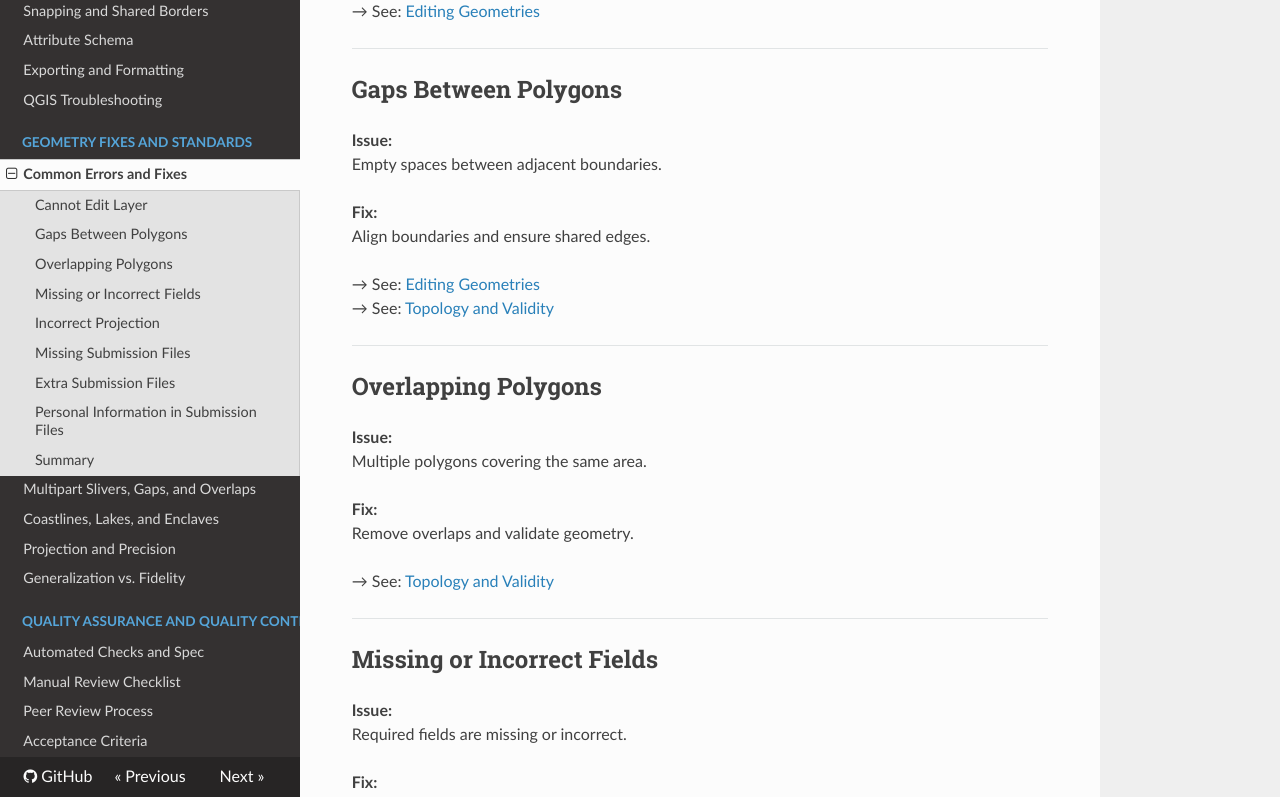
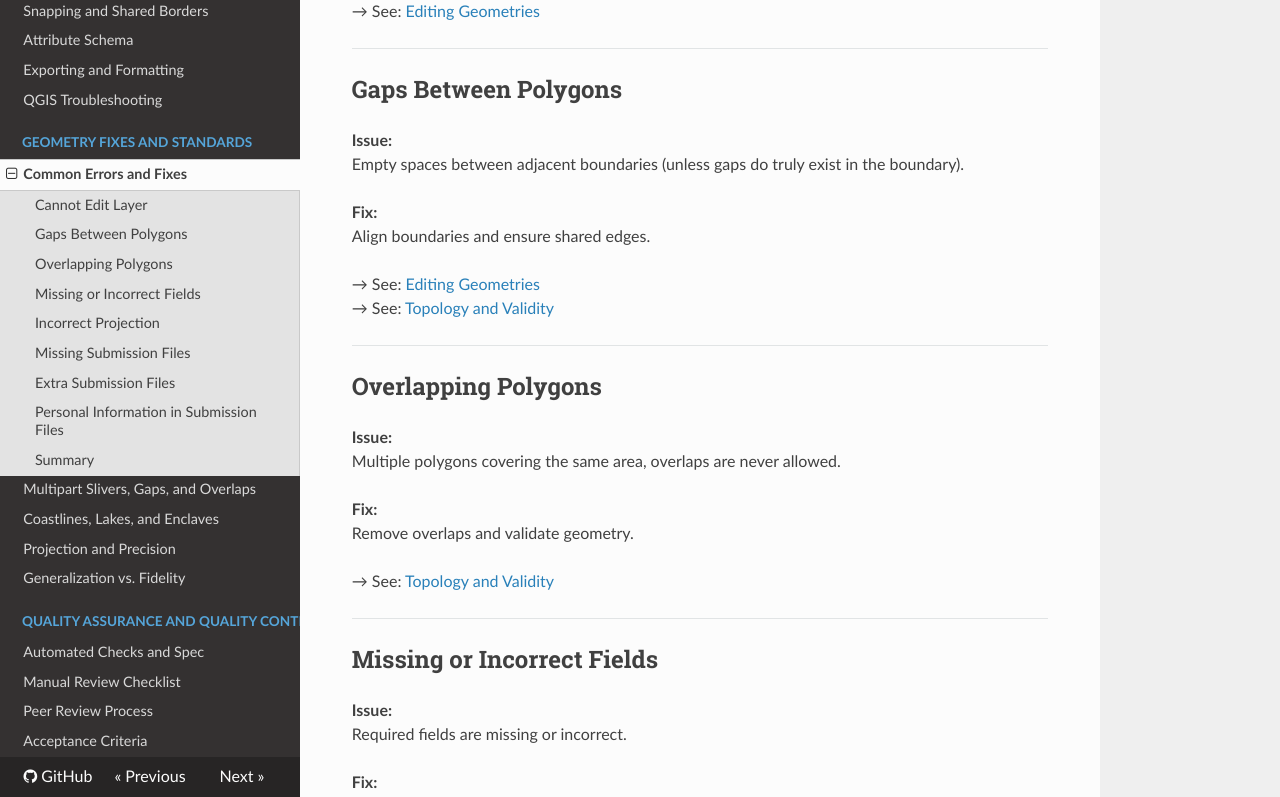
Before and after one commit to wmgeolab/gbDocs, an MkDocs documentation site: the page built from docs/docs/50-geometry-fixes-and-standards/common-errors-and-fixes.md, in a window 1280 px wide and 900 px high, scrolled down 876 px, cut to the strip 103-900 px from the top of the window. Built offline with MkDocs 1.6.1, drawn with Linux system fonts in a browser that asks for light colours; nearby versions of some CDN libraries.

Commit message:
Update common-errors-and-fixes.md

```diff
--- a/docs/docs/50-geometry-fixes-and-standards/common-errors-and-fixes.md
+++ b/docs/docs/50-geometry-fixes-and-standards/common-errors-and-fixes.md
@@ -21,7 +21,7 @@ Turn on editing mode on the selected layer.
 ## Gaps Between Polygons
 
 **Issue:**
-Empty spaces between adjacent boundaries.
+Empty spaces between adjacent boundaries (unless gaps do truly exist in the boundary).
 
 **Fix:**
 Align boundaries and ensure shared edges.
@@ -34,7 +34,7 @@ Align boundaries and ensure shared edges.
 ## Overlapping Polygons
 
 **Issue:**
-Multiple polygons covering the same area.
+Multiple polygons covering the same area, overlaps are never allowed.
 
 **Fix:**
 Remove overlaps and validate geometry.
```
